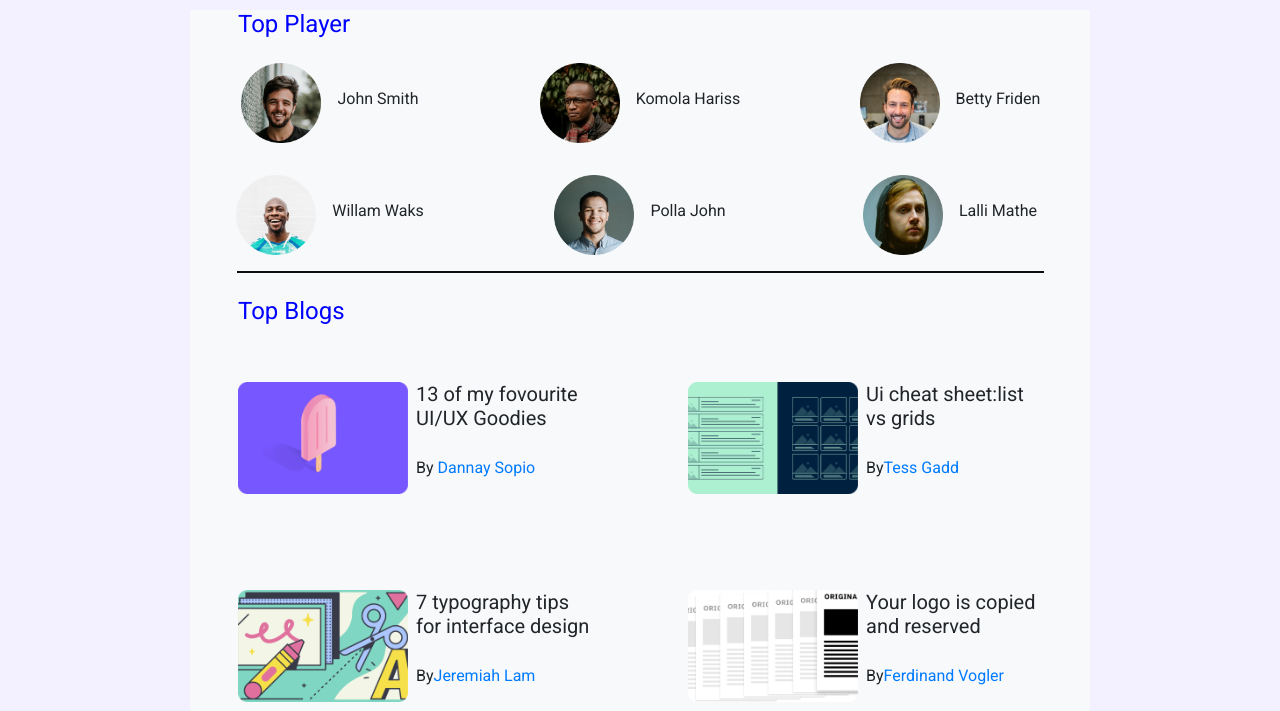
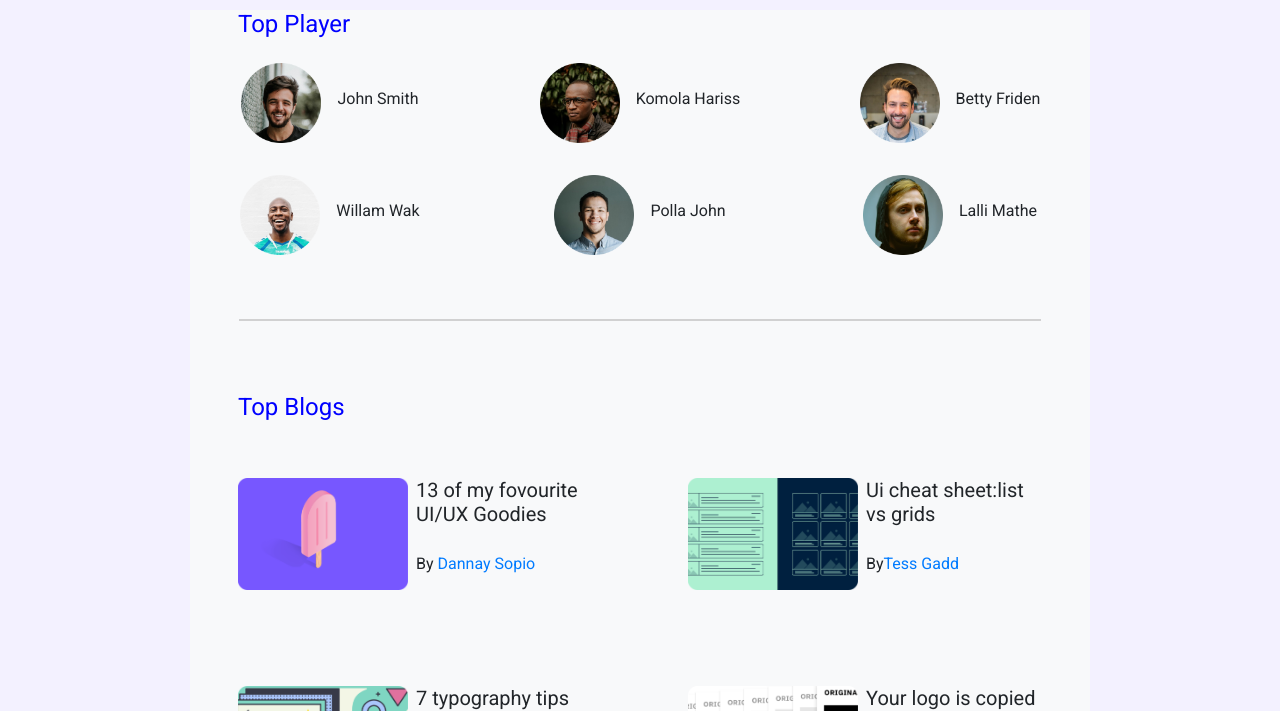
Before and after one commit to hafijur-rahman1/leader-board, a plain HTML site: page index.html in a window 1280 px wide. Shown: the part 89-800 px from the top of the page. Drawn offline with nearby package versions, Linux system fonts and the light colour scheme.

Commit message:
style-done

```diff
--- a/index.html
+++ b/index.html
@@ -4,7 +4,7 @@
 <head>
   <meta charset="UTF-8">
   <meta name="viewport" content="width=device-width, initial-scale=1.0">
-  <title>Leader Board</title>
+  <title>Leader Board Web</title>
   <link pr-5 rel="stylesheet" href="https://stackpath.bootstrapcdn.com/bootstrap/4.5.2/css/bootstrap.min.css" integrity="sha384-JcKb8q3iqJ61gNV9KGb8thSsNjpSL0n8PARn9HuZOnIxN0hoP+VmmDGMN5t9UJ0Z" crossorigin="anonymous">
   <link href="https://fonts.googleapis.com/css2?family=Roboto&display=swap" rel="stylesheet">
   <link pr-5 rel="stylesheet" href="styles/style.css">
@@ -57,7 +57,7 @@
 
         <div class="col-md-4 col-sm-6 photo d-flex justify-content-center p-3">
           <img src="images/profiles/profile-4.png" alt="">
-          <p class="pl-3 mt-4">Willam Waks</p>
+          <p class="pl-3 mt-4">Willam Wak</p>
         </div>
         <div class="col-md-4 col-sm-6 photo d-flex justify-content-center p-3">
           <img src="images/profiles/profile-5.png" alt="">
@@ -67,7 +67,7 @@
           <img src="images/profiles/profile-6.png" alt="">
           <p class="pl-3 mt-4">Lalli Mathe</p>
         </div>
-        <div class="line mx-auto"></div>
+        <div class="line m-5 mx-auto"></div>
       </div>
     </section>
     <article class="mt-4">
--- a/styles/style.css
+++ b/styles/style.css
@@ -16,11 +16,8 @@ main{
     width: 80px;
 }
 .line{
-    width: 807px;
-    height: 0px;
-    /* left: 315px;
-    top: 410px; */
-    border: 1px solid #0c0d11;
+    width: 802px;
+    border: 1px solid #D1D1D1;
 }
 .blog-photo img{
     width: 170px;
```
